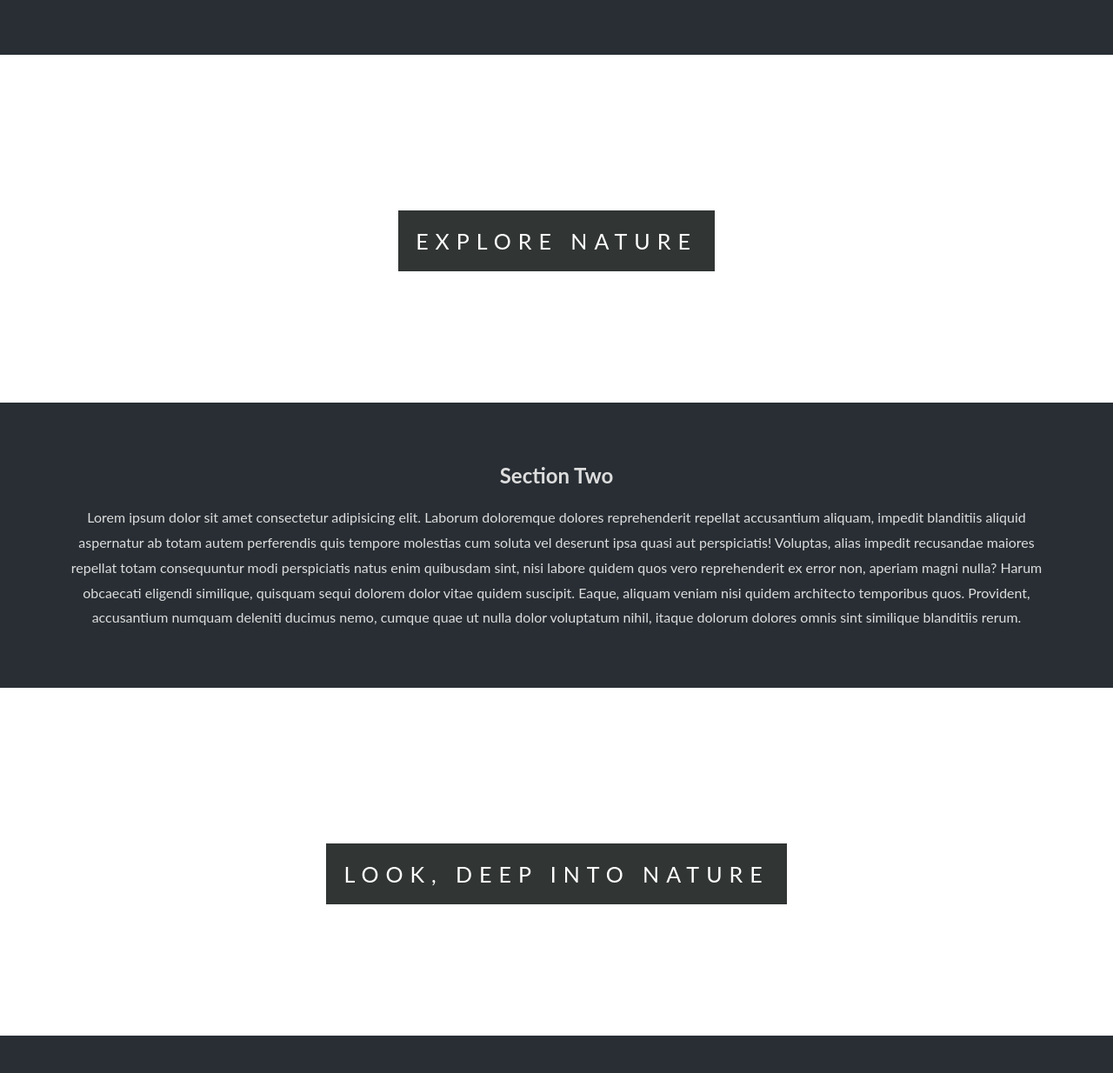
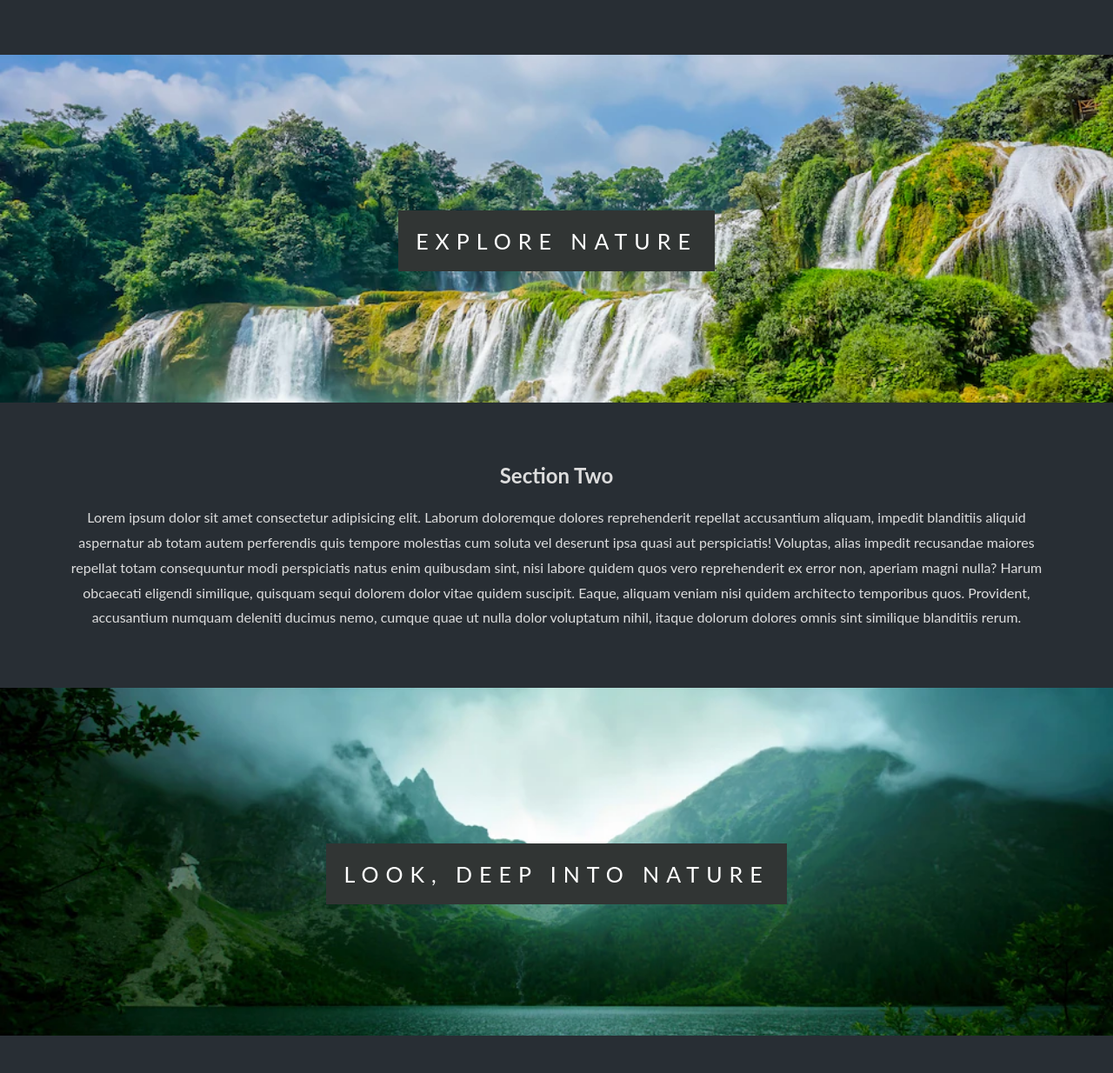
Before and after one commit to Ganesh-Sable123/HTML-CSS-PROJECTS, a plain HTML site: page project03.html in a window 1280 px wide. Shown: the part 1066-2300 px from the top of the page at 87% size. Drawn offline with Linux system fonts and the light colour scheme; the site is published under a folder, as on GitHub Pages, so addresses that start at the root find nothing; files whose address does not match are found by name.

Commit message:
add project no 03

```diff
--- a/css/project03.css
+++ b/css/project03.css
@@ -10,17 +10,17 @@ body {
 }
 
 .img1 {
-    background-image: url(/img/nature\ img1.jpg);
+    background-image: url(img/nature\ img1.jpg);
     min-height: 100%;
 }
 
 .img2 {
-    background-image: url(/img/nature\ img2.webp);
+    background-image: url(img/nature\ img2.webp);
     min-height: 400px;
 }
 
 .img3 {
-    background-image: url(/img/nature\ img3.webp);
+    background-image: url(img/nature\ img3.webp);
     min-height: 400px;
 }
 
```
